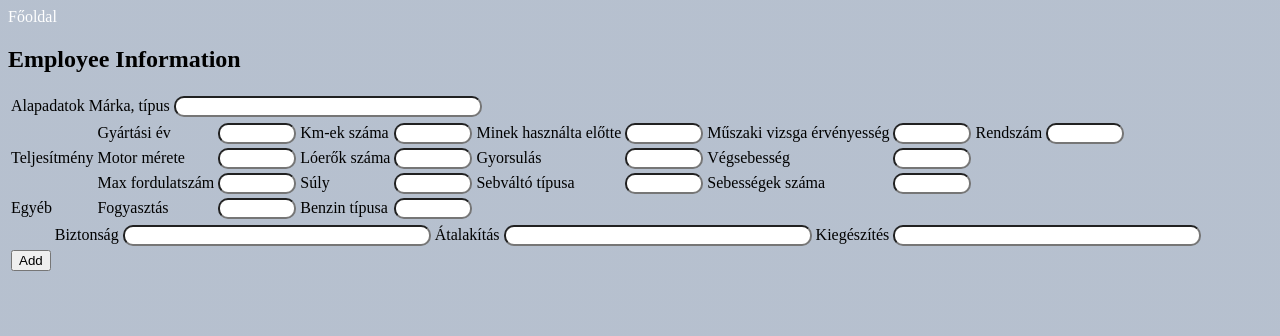
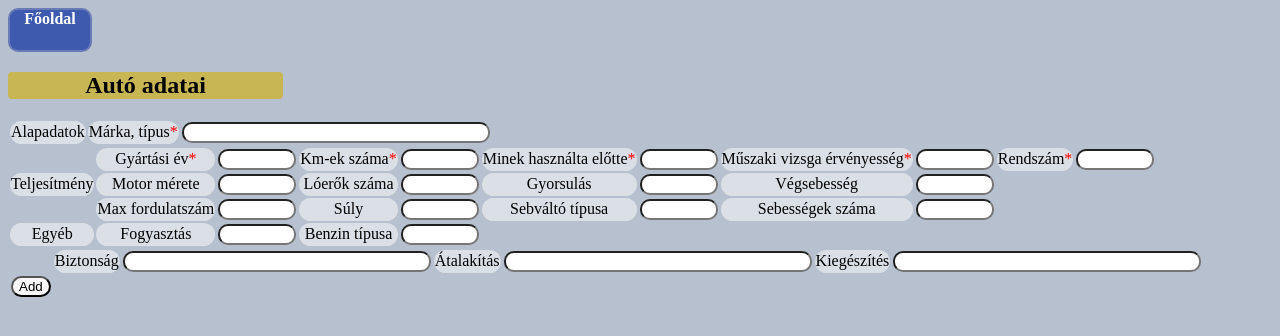
Before and after one commit to Boros-Gyetyinas-Savanya/autokereskedes-webapp, a plain HTML site: page frontend/add.html in a window 1280 px wide. Drawn offline with Linux system fonts and the light colour scheme.

Commit message:
Egy kis kiegészítés

```diff
--- a/frontend/add.html
+++ b/frontend/add.html
@@ -1,62 +1,67 @@
 <!DOCTYPE html>
 <html>
   <head>
-    <title>Add Employee</title>
+    <title>Add Car</title>
     <link rel="stylesheet" href="addStyle.css" />
   </head>
   <body>
-    <a href="index.html">Főoldal</a>
-    <h2>Employee Information</h2>
+    <div class="Gomb"><a href="index.html">Főoldal</a></div>
+
+    <h2 id="addCim">Autó adatai</h2>
     <form action="" method="post">
       <table>
         <tr>
-          <td>Alapadatok</td>
-          <td>Márka, típus</td>
+          <td class="hatter">Alapadatok</td>
+          <td class="hatter">Márka, típus<span style="color: red">*</span></td>
           <td><input type="text" id="marka" name="marka" class="nagy" /></td>
         </tr>
       </table>
       <table>
         <tr>
           <td></td>
-          <td>Gyártási év</td>
+          <td class="hatter">Gyártási év<span style="color: red">*</span></td>
           <td><input type="text" id="ev" name="ev" class="kis" /></td>
-          <td>Km-ek száma</td>
+          <td class="hatter">Km-ek száma<span style="color: red">*</span></td>
           <td><input type="text" id="km" name="km" class="kis" /></td>
-          <td>Minek használta előtte</td>
+          <td class="hatter">
+            Minek használta előtte<span style="color: red">*</span>
+          </td>
           <td>
             <input type="text" id="hasznalt" name="hasznalt" class="kis" />
           </td>
-          <td>Műszaki vizsga érvényesség</td>
+          <td class="hatter">
+            Műszaki vizsga érvényesség<span style="color: red">*</span>
+          </td>
           <td><input type="text" id="muszaki" name="muszaki" class="kis" /></td>
-          <td>Rendszám</td>
+          <td class="hatter">Rendszám<span style="color: red">*</span></td>
           <td>
             <input type="text" id="rendszam" name="rendszam" class="kis" />
           </td>
         </tr>
         <tr>
-          <td>Teljesítmény</td>
-          <td>Motor mérete</td>
+          <td class="hatter">Teljesítmény</td>
+          <td class="hatter">Motor mérete</td>
           <td><input type="text" id="motor" name="motor" class="kis" /></td>
-          <td>Lóerők száma</td>
+          <td class="hatter">Lóerők száma</td>
           <td><input type="text" id="loero" name="loero" class="kis" /></td>
-          <td>Gyorsulás</td>
+          <td class="hatter">Gyorsulás</td>
           <td>
             <input type="text" id="gyorsulas" name="gyorsulas" class="kis" />
           </td>
-          <td>Végsebesség</td>
+          <td class="hatter">Végsebesség</td>
           <td>
             <input type="text" id="sebesseg" name="sebesseg" class="kis" />
           </td>
         </tr>
         <tr>
           <td></td>
-          <td>Max fordulatszám</td>
+          <td class="hatter">Max fordulatszám</td>
           <td>
             <input type="text" id="fordulat" name="fordulat" class="kis" />
           </td>
-          <td>Súly</td>
+          <td class="hatter">Súly</td>
           <td><input type="text" id="suly" name="suly" class="kis" /></td>
-          <td>Sebváltó típusa</td>
+          <td class="hatter">Sebváltó típusa</td>
           <td>
             <input
               type="text"
@@ -65,7 +70,7 @@
               class="kis"
             />
           </td>
-          <td>Sebességek száma</td>
+          <td class="hatter">Sebességek száma</td>
           <td>
             <input
               type="text"
@@ -76,27 +81,27 @@
           </td>
         </tr>
         <tr>
-          <td>Egyéb</td>
-          <td>Fogyasztás</td>
+          <td class="hatter">Egyéb</td>
+          <td class="hatter">Fogyasztás</td>
           <td>
             <input type="text" id="fogyasztas" name="fogyasztas" class="kis" />
           </td>
-          <td>Benzin típusa</td>
+          <td class="hatter">Benzin típusa</td>
           <td><input type="text" id="benzin" name="benzin" class="kis" /></td>
         </tr>
       </table>
       <table>
         <tr>
           <td></td>
-          <td>Biztonság</td>
+          <td class="hatter">Biztonság</td>
           <td>
             <input type="text" id="biztonsag" name="biztonsag" class="nagy" />
           </td>
-          <td>Átalakítás</td>
+          <td class="hatter">Átalakítás</td>
           <td>
             <input type="text" id="atalakitas" name="atalakitas" class="nagy" />
           </td>
-          <td>Kiegészítés</td>
+          <td class="hatter">Kiegészítés</td>
           <td>
             <input
               type="text"
@@ -108,7 +113,13 @@
         </tr>
         <tr>
           <td>
-            <button onclick="sendPost()" id="sub" type="submit" value="Submit">
+            <button
+              class="hatter"
+              onclick="sendPost()"
+              id="sub"
+              type="submit"
+              value="Submit"
+            >
               Add
             </button>
           </td>
```
